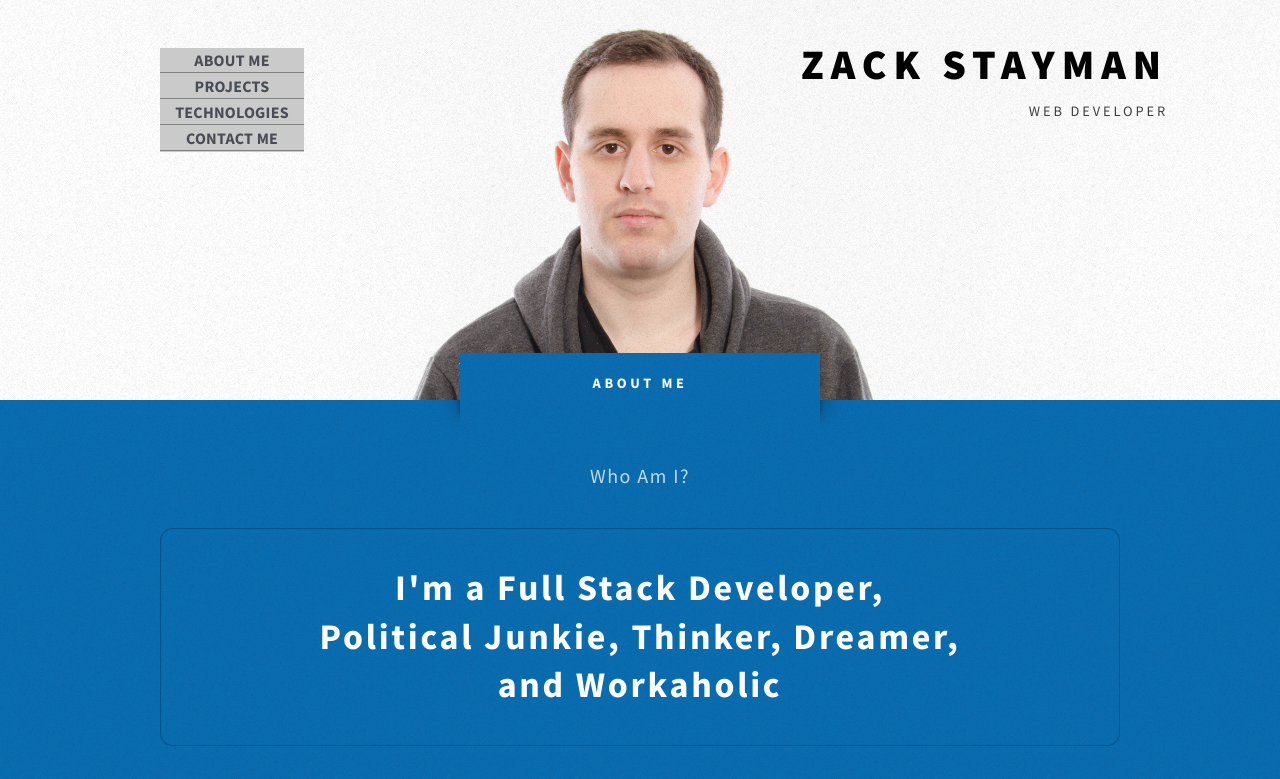
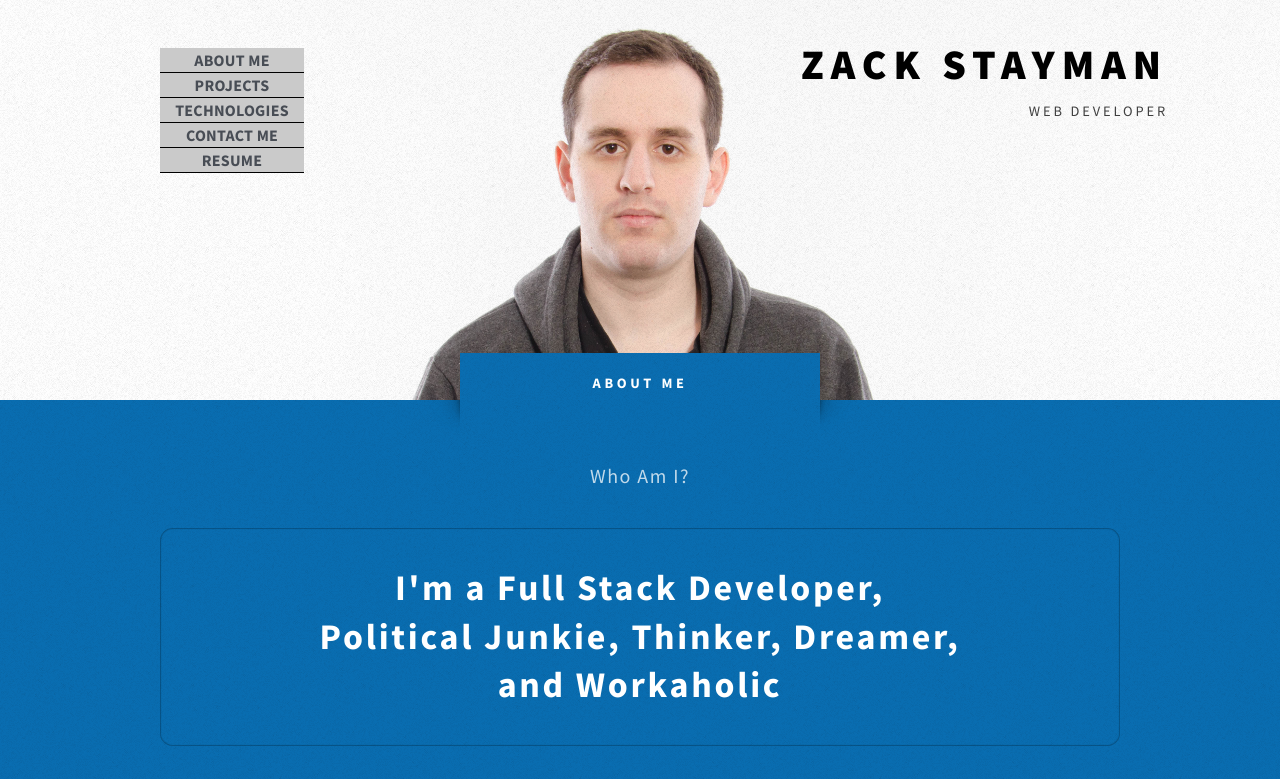
Before and after one commit to zstayman/zstayman.github.io, a plain HTML site: page index.html in a window 1280 px wide. Shown: the top 779 px of the page. Drawn offline with Linux system fonts and the light colour scheme.

Commit message:
updated page

```diff
--- a/css/style.css
+++ b/css/style.css
@@ -1244,17 +1244,17 @@
 	float: left;
 	width: 15%;
 	margin-top: 5%;
-	background: #CACACA;
 	text-align: center;
 	z-index: 100;
 }
 
 #go h4 {
-	margin-bottom: 1px;
-	border-bottom: 1px solid gray;
+	border-bottom: 1px solid black;
+	background: #CACACA;
 }
 
 
-#go h4 #last {
-	border-bottom: none;
+#go h4:hover {
+	transition: background .25s linear;
+	background: rgba(202,202,202,0);
 }
--- a/index.html
+++ b/index.html
@@ -46,6 +46,7 @@
 							<h4><a href="#projects">PROJECTS</a></h4>
 							<h4><a href="#skills">TECHNOLOGIES</a></h4>
 							<h4><a href="#contact">CONTACT ME</a></h4>
+							<h4><a href="resume.pdf" target="_blank">RESUME</a></h4>
 						</div>
 					</div>
 					<!-- /Header -->
```
Also changed, not shown: 1 other file.
